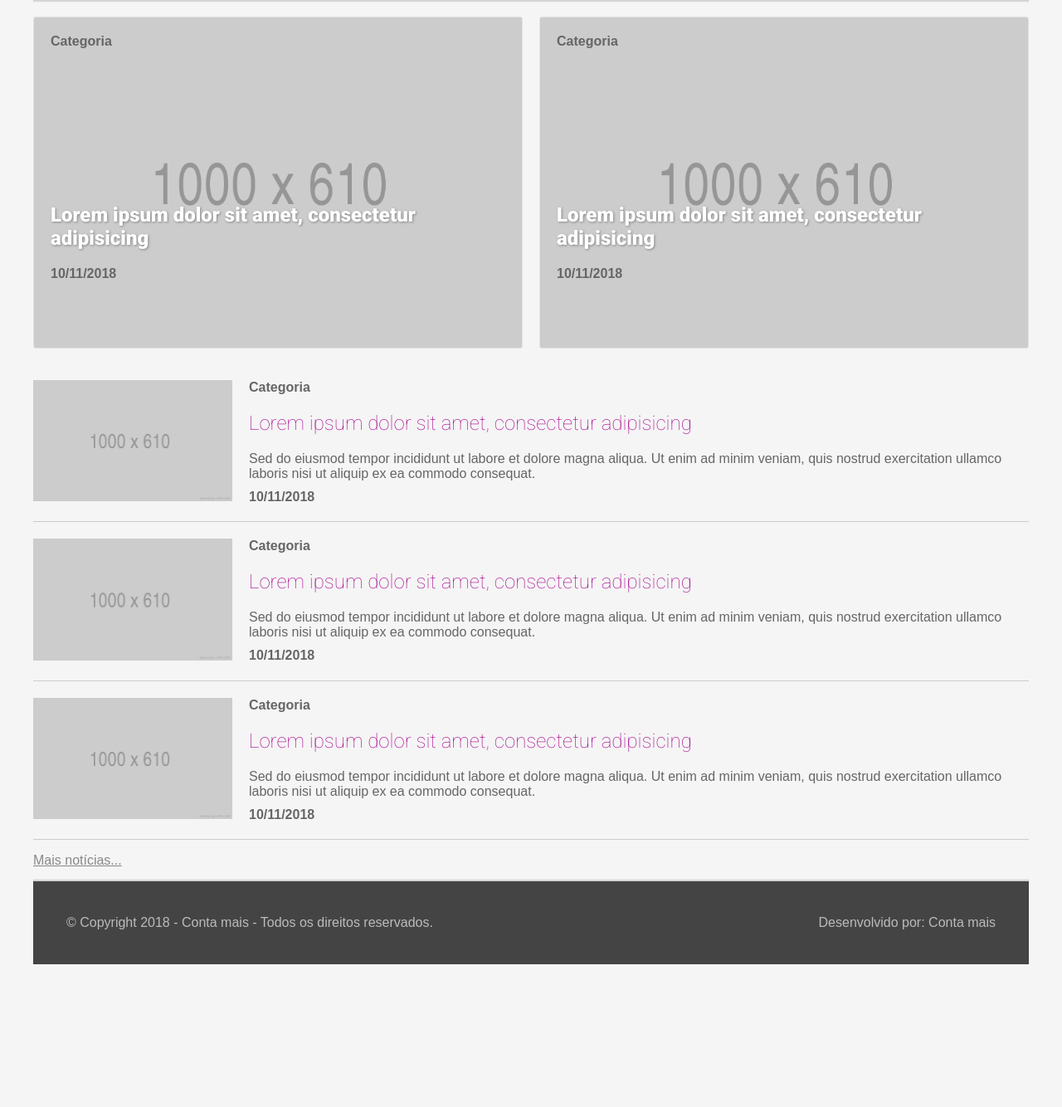
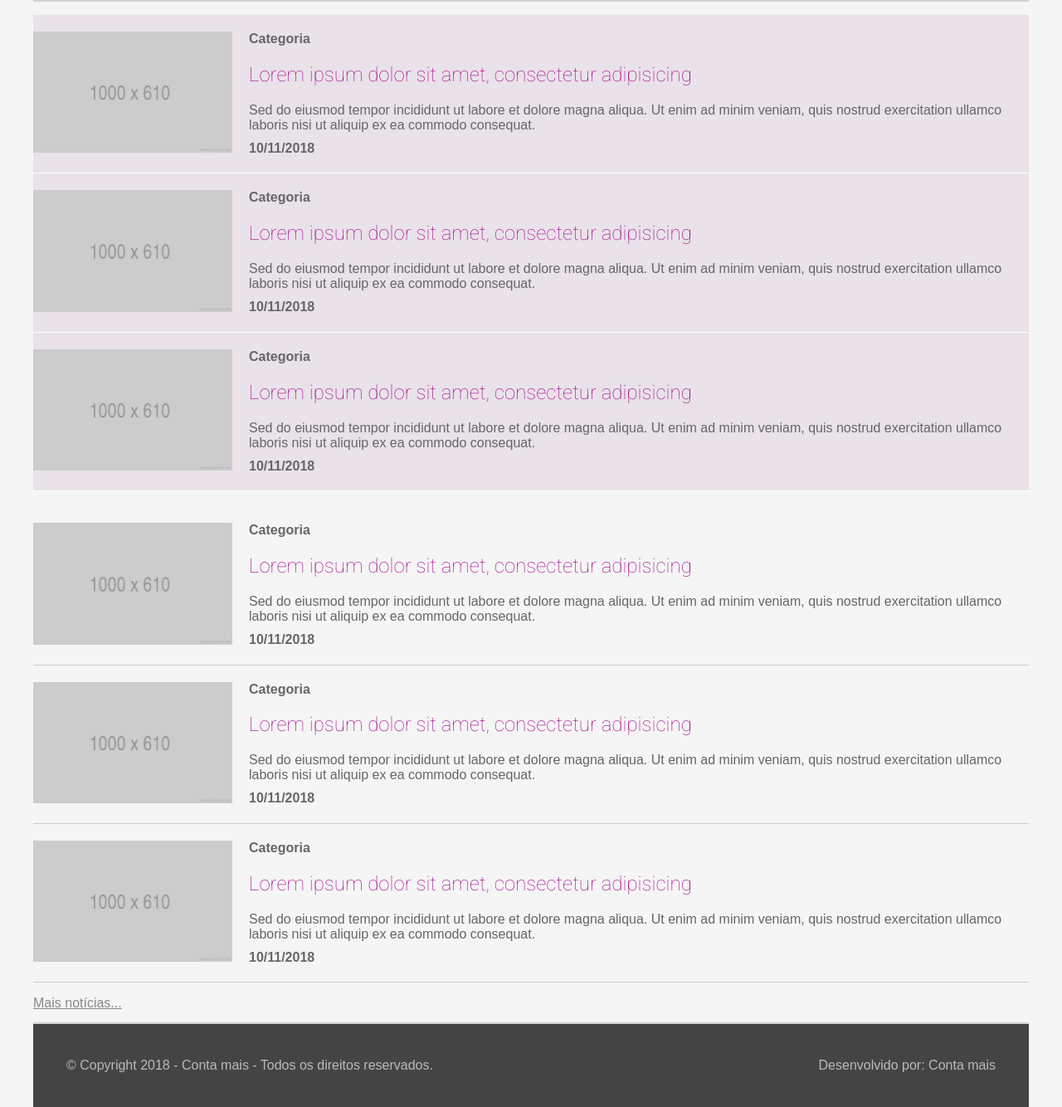
Before and after one commit to matheus-crivellari/Noticias, a PHP site: page / in a window 1280 px wide. Shown: the part 198-1532 px from the top of the page at 83% size. Before the commit the page ends 1360 px from the top, so only its background shows below. Run offline with PHP 8.4, Linux system fonts and the light colour scheme.

Commit message:
refacor: estilo site

```diff
--- a/assets/style/style.css
+++ b/assets/style/style.css
@@ -192,19 +192,22 @@ section#seletor{
 }
 
 /* Notícias comuns */
-.comum{
+.comum, .destaque{
     display: block;
     height: auto;
     padding: 20px 0 20px 0;
     border-bottom: solid 1px #ccc;
+    color: #666;
+    text-decoration: none;
 }
 
-.comum:hover {
+.comum:hover, .destaque:hover{
     background: white;
 }
 
-.comum:hover .resumo a{
-    text-decoration: underline;
+.comum .resumo a, .destaque .resumo a{
+    color: inherit;
+    text-decoration: inherit;
 }
 
 .categoria, .categoria a{
@@ -223,7 +226,7 @@ section#seletor{
     font-weight: 100;
 }
 
-.comum .resumo, .comum .resumo a{
+.comum:hover .resumo a, .destaque:hover .resumo a{
     text-decoration: none;
     color: #666;
 }
@@ -234,11 +237,11 @@ section#seletor{
     color: #666;
 }
 
-.comum:last-child{
+.comum:last-child, .destaque:last-child{
     border-bottom: none;
 }
 
-.comum figure{
+.comum figure, .destaque figure{
     position: relative;
     display: block;
     margin: 0;
@@ -247,72 +250,32 @@ section#seletor{
     float: left;
 }
 
-.comum figure img{
+.comum figure img, .destaque figure img{
     width: auto;
     height: auto;
     max-width: 100%;
     max-height: 100%;
 }
 
-.comum figure+div{
+.comum figure+div, .destaque figure+div{
     width: 80%;
     float: left;
     padding: 0 20px;
     box-sizing: border-box;
 }
 
-.comum figure+div p{
+.comum figure+div p, .destaque figure+div p{
     margin: 0;
 }
 
 /* Notícias destaques */
 .destaque{
-    position: relative;
-    display: block;
-    width: calc(50% - 10px);
-    height: 400px;
-    background: #fff;
-    border: solid 1px #e1e1e1;
-    border-radius: 3px;
-    box-sizing: border-box;
-    padding: 20px;
-    float: left;
-    margin: 20px 20px 0 0;
-
-    /* background-image: url(../img/1000x610.png); */
-    background-size: 120%;
-    background-position: center;
-    background-repeat: no-repeat;
+    background-color: #e9e2e9;
+    border-bottom: solid 1px white;
 }
 
 .destaque:hover{
-    background-size: 150%;
-    background-position: center;
-}
-
-.destaque .manchete:hover{
-    text-decoration: underline;
-}
-
-.destaque .manchete, .destaque .manchete a{
-    color: white;
-    font-weight: 900;
-    text-shadow: 1px 1px 3px #0005;
-}
-
-.destaque:last-child{
-    margin-right: 0;
-}
-
-.destaque .grupo{
-    position: relative;
-    display: block;
-    top: 100%;
-    margin: -35% 0 0 0;
-}
-
-.destaque p{
-    margin: 0;
+    background-color: #ded3de;
 }
 
 #mais{
--- a/index.php
+++ b/index.php
@@ -1,5 +1,6 @@
 <!DOCTYPE html>
 <html lang="pt_br">
+
 <head>
     <meta charset="UTF-8">
     <title>Conta mais</title>
@@ -8,25 +9,41 @@
     <link href="https://fonts.googleapis.com/css?family=Roboto:100,900" rel="stylesheet">
     <link rel="stylesheet" href="assets/style/style.css">
 </head>
+
 <body>
     <div id="principal">
         <?php require_once 'header.php'; ?>
         <main id="conteudo">
+            <br>
             <!-- Notícias em destaque -->
             <section id="destaques">
-				<?php for ($i=0;$i<2;$i++): ?>
+                <?php for ($i=0;$i<3;$i++): ?>
                     <?php $link = 'detalhe.php'; ?>
                     <?php $cat_url = '#'; ?>
-					<article class="destaque" style="background-image: url(assets/img/1000x610.png);">
-						<p class="categoria"><strong><a href="<?= $cat_url ?>">Categoria</a></strong></p>
-						<div class="grupo">
-							<h2 class="manchete"><a href="<?= $link ?>">Lorem ipsum dolor sit amet, consectetur adipisicing</a></h2>
+                    <article class="destaque">
+                        <figure>
+                            <a href="<?= $link ?>"><img src="assets/img/1000x610.png" alt=""></a>
+                        </figure>
+                        <div>
+                            <p class="categoria">
+                                <strong><a href="<?= $cat_url ?>">Categoria</a></strong>
+                            </p>
+                            <h2 class="manchete">
+                                <a href="<?= $link ?>">Lorem ipsum dolor sit amet, consectetur
+                                    adipisicing</a>
+                            </h2>
+                            <p class="resumo">
+                                <a href="<?= $link ?>">Sed do eiusmod tempor incididunt ut labore et dolore
+                                    magna aliqua. Ut enim ad minim veniam, quis nostrud exercitation ullamco laboris nisi ut
+                                    aliquip ex ea commodo consequat.</a>
+                            </p>
                             <strong class="data">10/11/2018</strong>
                         </div>
+                        <div class="clearfix"></div>
                     </article>
                 <?php endfor; ?>
+                <div class="clearfix"></div>
             </section>
-			<div class="clearfix"></div>
             <br>
             <!-- Notícias comuns -->
             <section id="comuns">
@@ -38,9 +55,18 @@
                             <a href="<?= $link ?>"><img src="assets/img/1000x610.png" alt=""></a>
                         </figure>
                         <div>
-							<p class="categoria"><strong><a href="<?= $cat_url ?>">Categoria</a></strong></p>
-							<h2 class="manchete"><a href="<?= $link ?>">Lorem ipsum dolor sit amet, consectetur adipisicing</a></h2>
-							<p class="resumo"><a href="<?= $link ?>">Sed do eiusmod tempor incididunt ut labore et dolore magna aliqua. Ut enim ad minim veniam, quis nostrud exercitation ullamco laboris nisi ut aliquip ex ea commodo consequat.</a></p>
+                            <p class="categoria">
+                                <strong><a href="<?= $cat_url ?>">Categoria</a></strong>
+                            </p>
+                            <h2 class="manchete">
+                                <a href="<?= $link ?>">Lorem ipsum dolor sit amet, consectetur
+                                    adipisicing</a>
+                            </h2>
+                            <p class="resumo">
+                                <a href="<?= $link ?>">Sed do eiusmod tempor incididunt ut labore et dolore
+                                    magna aliqua. Ut enim ad minim veniam, quis nostrud exercitation ullamco laboris nisi ut
+                                    aliquip ex ea commodo consequat.</a>
+                            </p>
                             <strong class="data">10/11/2018</strong>
                         </div>
                         <div class="clearfix"></div>
@@ -53,4 +79,5 @@
         <?php require_once 'footer.php'; ?>
     </div>
 </body>
+
 </html>
```
Lines whose indentation alone changed are shown as unchanged.
